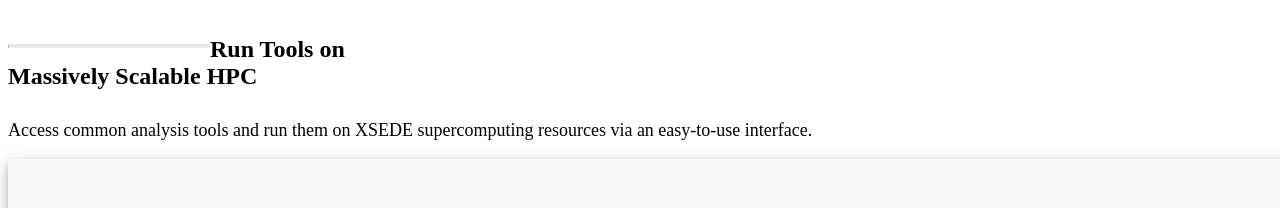
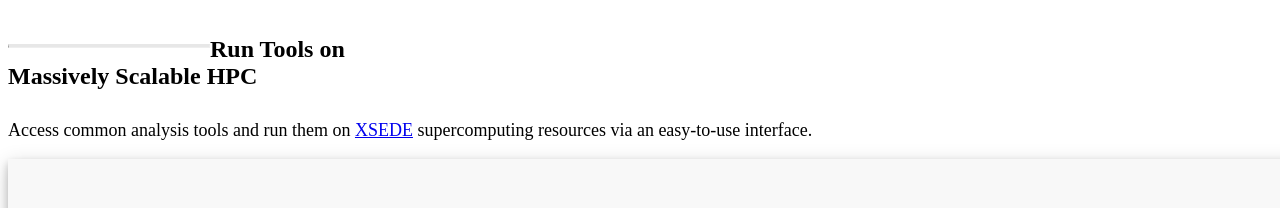
Before and after one commit to hurwitzlab/imicrobe-landing-page, a plain HTML site: page main.html in a window 1280 px wide. Shown: the part 3280-3488 px from the top of the page. Drawn offline with Linux system fonts and the light colour scheme; files that its build step writes are made by us from their sources; files whose address does not match are found by name.

Commit message:
Add XSEDE link

```diff
--- a/main.html
+++ b/main.html
@@ -147,7 +147,7 @@
                     <div class="clearfix"></div>
                     <h2 class="section-heading">Run Tools on<br>Massively Scalable HPC</h2>
                     <p class="lead">
-                        Access common analysis tools and run them on XSEDE supercomputing resources via an easy-to-use interface.
+                        Access common analysis tools and run them on <a href="https://www.xsede.org/">XSEDE</a> supercomputing resources via an easy-to-use interface.
                     </p>
                 </div>
                 <div class="col-lg-5 col-sm-pull-6  col-sm-6">
```
